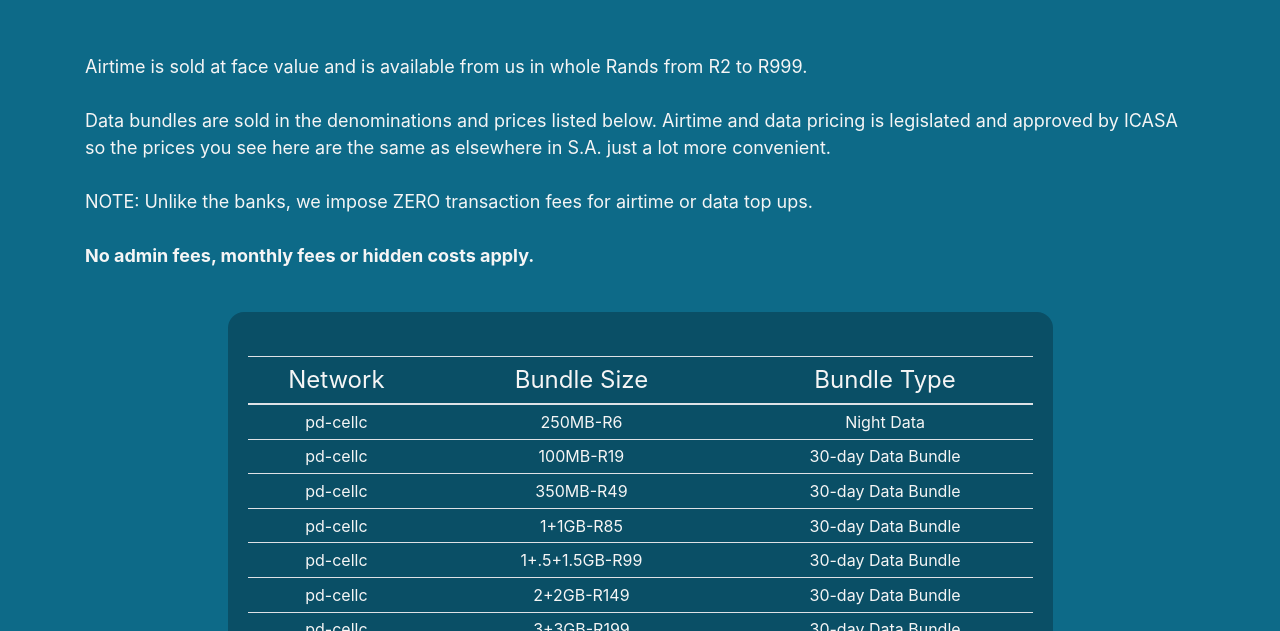
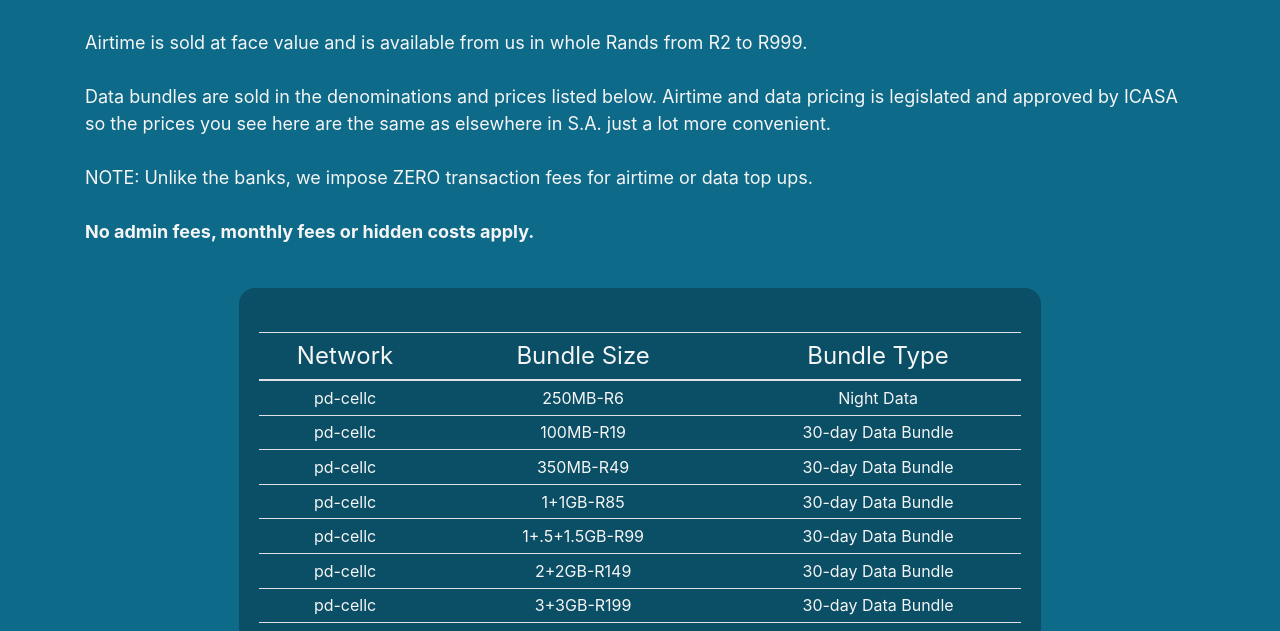
Before and after one commit to Nankipoo/simcloud-website, a plain HTML site: page pricing.html in a window 1280 px wide. Shown: the part 169-800 px from the top of the page. Drawn offline with nearby package versions, Linux system fonts and the light colour scheme.

Commit message:
Fixed Container

```diff
--- a/pricing.html
+++ b/pricing.html
@@ -61,10 +61,7 @@
         <div class="container custom2-blue-background">
             <h1 class="whitesmoke-heading-xxlarge">Available Airtime and Data Bundles</h1>
             <br>
-            <br>
-        </div>
-        <div class="container whitesmoke-text-left">
-            <p>Airtime is sold at face value and is available from us in whole Rands from R2 to R999.
+            <p class="whitesmoke-text-left">Airtime is sold at face value and is available from us in whole Rands from R2 to R999.
                 <br>
                 <br>
                 Data bundles are sold in the denominations and prices listed below. Airtime and data pricing is
@@ -80,7 +77,6 @@
                 <br>
                 <br>
             </p>
-        </div>
         <div class="container">
             <div class="row">
                 <div class="card-retainer col-sm-12 col-md-12 col-lg-9 mx-auto ">
```
